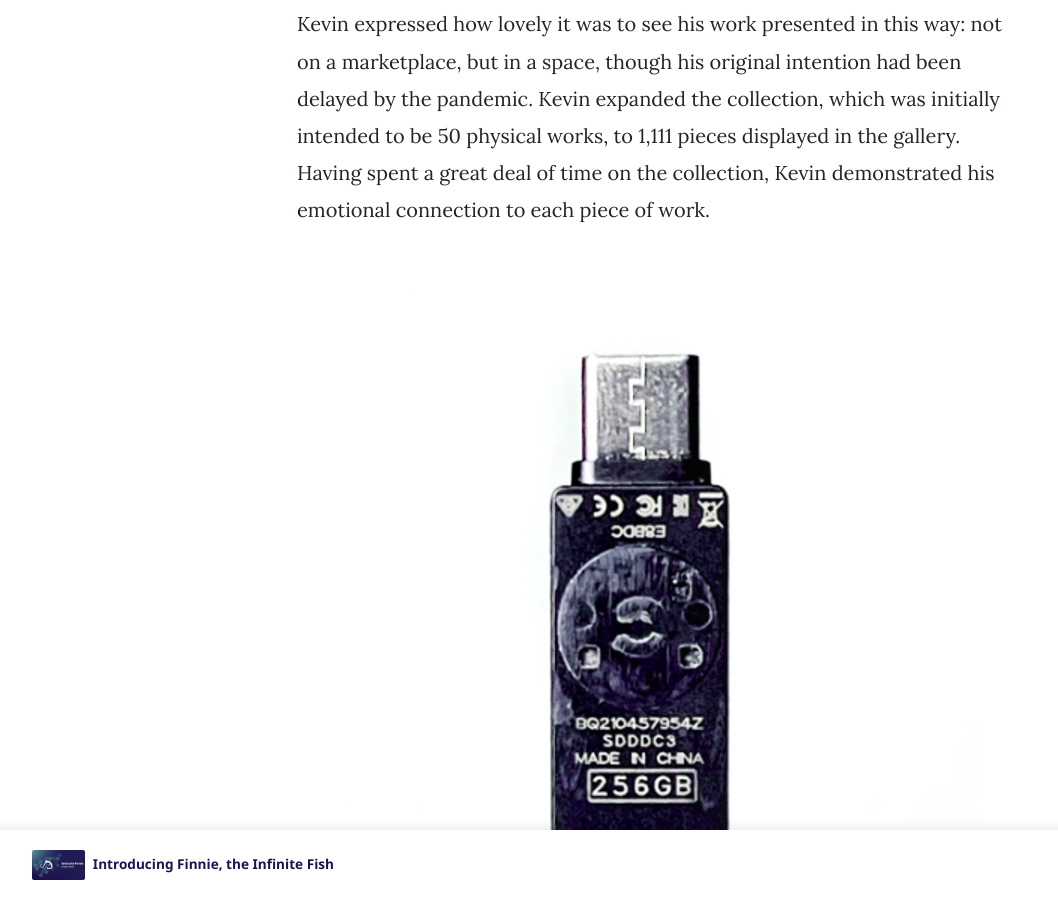
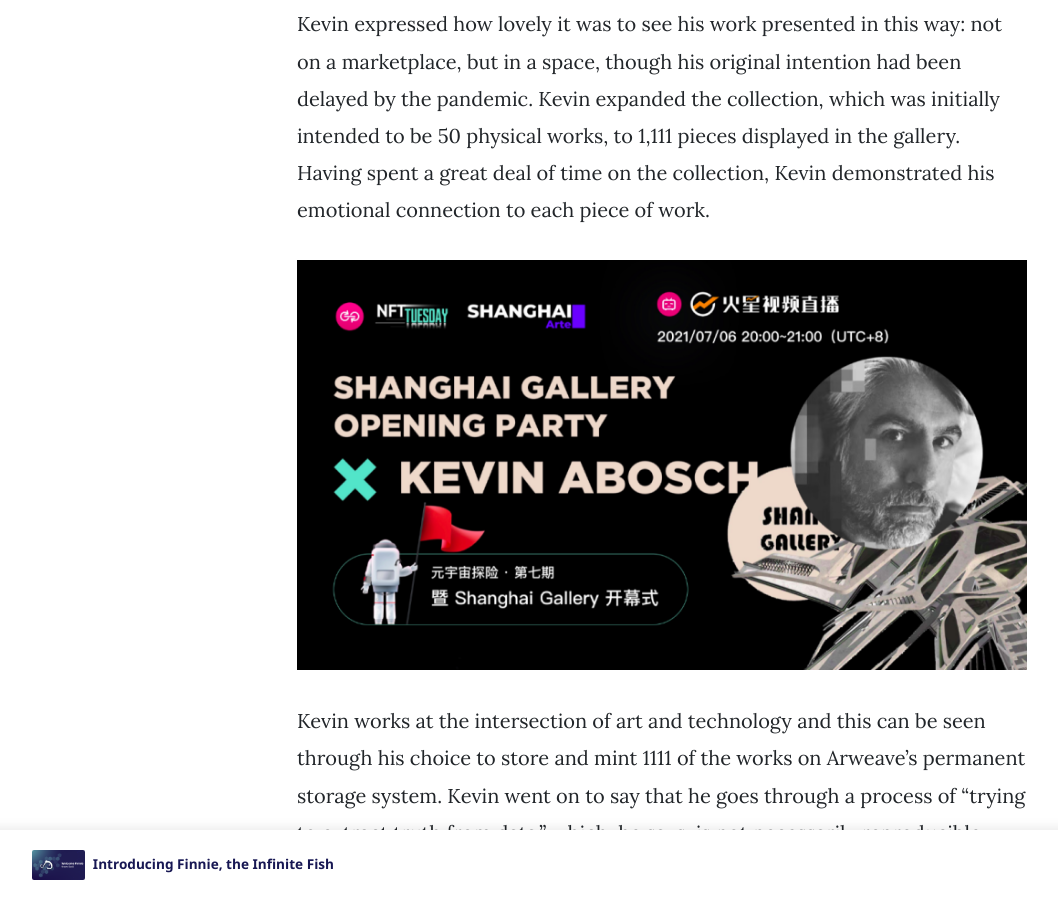
Before and after one commit to tykoii/blog, a Jekyll site: the page built from _posts/2021-07-07-Shanghai-Gallery-opening.md, in a window 1280 px wide and 900 px high, scrolled down 883 px. Shown: the whole window, without its empty margins (73-1131 px from the left). Built offline with Jekyll 4.4.1, drawn with Linux system fonts in a browser that asks for light colours; nearby versions of some CDN libraries; comment, search, counter and statistics services are not loaded.

Commit message:
update img

```diff
--- a/_posts/2021-07-07-Shanghai-Gallery-opening.md
+++ b/_posts/2021-07-07-Shanghai-Gallery-opening.md
@@ -13,14 +13,12 @@
 
 Kevin expressed how lovely it was to see his work presented in this way: not on a marketplace, but in a space, though his original intention had been delayed by the pandemic. Kevin expanded the collection, which was initially intended to be 50 physical works, to 1,111 pieces displayed in the gallery. Having spent a great deal of time on the collection, Kevin demonstrated his emotional connection to each piece of work.
 
-![Shanghai Gallery Opening - Koii blog](/assets/images/blog/Add_kevin_art.png)
+![Shanghai Gallery Opening - Koii blog](/assets/images/blog/Add_kevin_art-1.png)
 
 Kevin works at the intersection of art and technology and this can be seen through his choice to store and mint 1111 of the works on Arweave’s permanent storage system. Kevin went on to say that he goes through a process of “trying to extract truth from data,” which, he says, is not necessarily reproducible.
 
 **_“The 1111 pieces are the most crypto native artworks among tons of cryptoart pieces nowadays, and the collective support from the Arweave community [is] definitely one of the reasons mak[ing] 1111 great...I would like to say, what makes this come true, besides the love of art, [is] the common belief and commitment to a true, open web, is the most important motivation of all [of] us._”**
 <br>-Cao Yin, Managing Director of Digital Renaissance Foundation
-
-![Shanghai Gallery Opening - Koii blog](/assets/images/blog/Kevin_art.png)
 
 Mentioned heavily during the opening was the Koii Network and the attention economy, as Koii is dedicated to giving creators a space where they permanently own and earn the value they deserve from their content. Being an avid supporter of Koii, Kevin collaborated with the Koii.
 
```
Also changed, not shown: assets/images/blog/Add_kevin_art-1.png (added), 3 other files.
